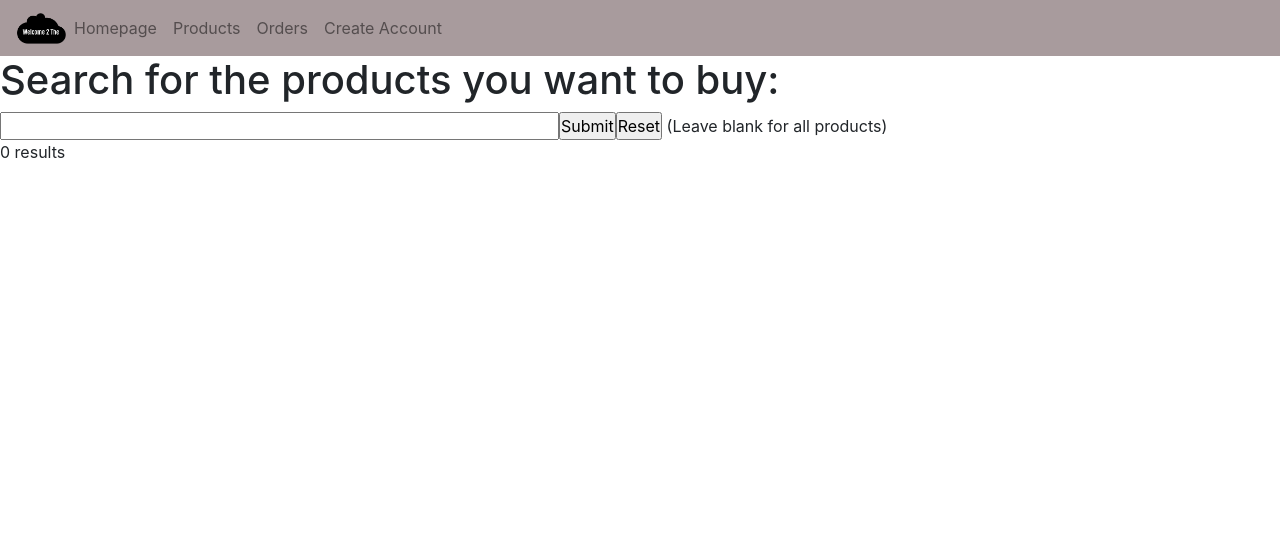
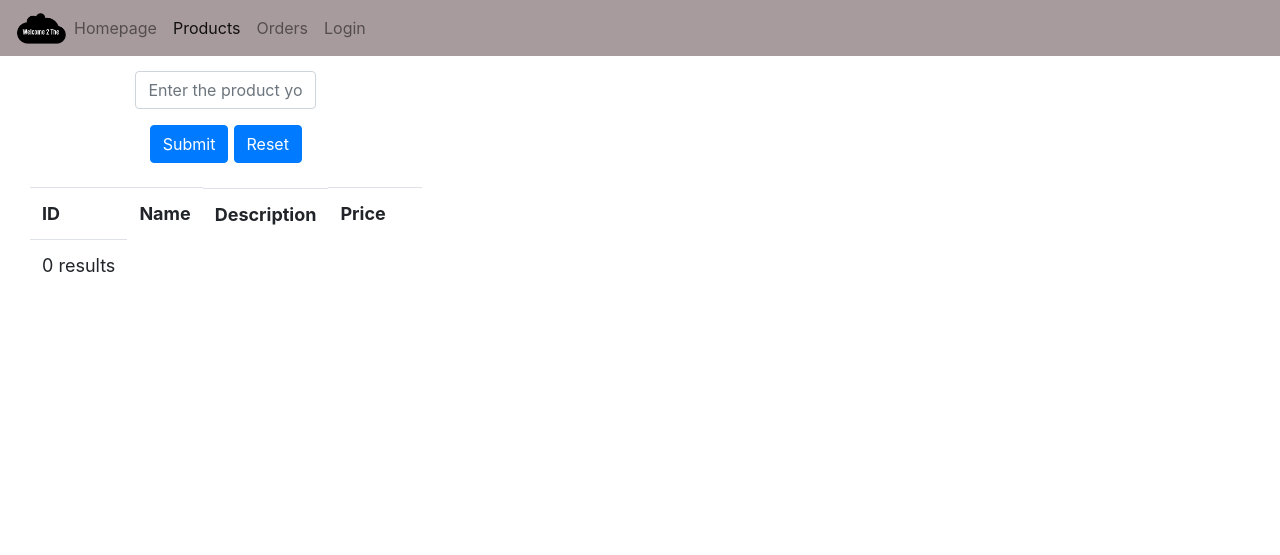
Before and after one commit to Nathan-Nesbitt/Welcome2TheCloud, a PHP site: page /src/listprod.php in a window 1280 px wide. Shown: the top 555 px of the page. Run offline with PHP 8.4, Linux system fonts and the light colour scheme; data that the repository does not hold is empty; some libraries are stand-ins or nearby versions.

Commit message:
Cleaned up ListProd

```diff
--- a/src/listprod.php
+++ b/src/listprod.php
@@ -1,19 +1,4 @@
-<!DOCTYPE html>
-<html>
-<head>
-	<title>Table with database</title>
-<head>
-	<body>
-		<table>
-			<tr>
-				<th></th>
-				<th></th>
-				<th></th>
-				<th></th>
-				<th></th>
-			<tr>
 <?php
-
 /*
 	Include the custom OOP file for connecting to the DB means
 	we don't have to do all of the checks again. It's also better
@@ -60,9 +45,13 @@
 		if ($result->num_rows > 0) {
     		while($row = $result->fetch_assoc()) {
 
-				echo "<tr><td>" . $row["productId"] . "</td><td>" . $row["productName"] . "</td><td>" . $row["productDesc"] . "</td><td>" . $row["productPrice"] . "</td><td>" .
-					 "<a href='addcart.php?id= ".$row["productId"]."&name=".urlencode($row["productName"]) . "&price=".number_format($row["productPrice"],2). "'>add to cart</a>"  .
-					 "<a href='product.php?id= ".$row["productId"] . "'>see more</a>" . "</td></tr>";
+				echo "<tr><td>" . $row["productId"] . "</td><td><a href='product.php?id= "
+					. $row["productId"] . "'>" . $row["productName"] .
+					"</a></td><td class='d-none d-sm-block'>" . $row["productDesc"] .
+					"</td><td>" . $row["productPrice"] . "</td><td>" .
+					"<a href='addcart.php?id= ".$row["productId"] . "&name=" .
+					urlencode($row["productName"]) . "&price=".number_format($row["productPrice"],2).
+					"'><button class='btn btn-success mb-2'>add to cart</button></a></td></tr>";
 
 				}
 			echo "</table>";
@@ -78,51 +67,113 @@
 
 <!DOCTYPE html>
 <html>
+
 <head>
+	<meta charset='UTF-8' />
+	<meta name='viewport' content='width=device-width, initial-scale=1.0, maximum-scale=1.0' />
+	<title>Products - Welcome2TheCloud</title>
+	<link rel="icon" type="image/png" href="images/Welcome2TheCloud.png" type="image/x-icon">
 	<link rel="stylesheet" href="shop.css">
 	<link rel="stylesheet" href="https://maxcdn.bootstrapcdn.com/bootstrap/4.0.0/css/bootstrap.min.css"
-<head>
+		integrity="sha384-Gn5384xqQ1aoWXA+058RXPxPg6fy4IWvTNh0E263XmFcJlSAwiGgFAW/dAiS6JXm" crossorigin="anonymous">
+	<link rel="stylesheet" href="https://cdnjs.cloudflare.com/ajax/libs/font-awesome/4.7.0/css/font-awesome.min.css">
+	<script src="https://code.jquery.com/jquery-3.2.1.slim.min.js"
+		integrity="sha384-KJ3o2DKtIkvYIK3UENzmM7KCkRr/rE9/Qpg6aAZGJwFDMVNA/GpGFF93hXpG5KkN" crossorigin="anonymous">
+	</script>
+	<script src="https://cdnjs.cloudflare.com/ajax/libs/popper.js/1.12.9/umd/popper.min.js"
+		integrity="sha384-ApNbgh9B+Y1QKtv3Rn7W3mgPxhU9K/ScQsAP7hUibX39j7fakFPskvXusvfa0b4Q" crossorigin="anonymous">
+	</script>
+	<script src="https://maxcdn.bootstrapcdn.com/bootstrap/4.0.0/js/bootstrap.min.js"
+		integrity="sha384-JZR6Spejh4U02d8jOt6vLEHfe/JQGiRRSQQxSfFWpi1MquVdAyjUar5+76PVCmYl" crossorigin="anonymous">
+	</script>
+</head>
+
 <body>
 	<nav class="navbar sticky-top navbar-expand-lg navbar-light">
 		<img alt="Brand" src="images/Welcome2TheCloud.png" style="width: 50px">
 		<button class="navbar-toggler" type="button" data-toggle="collapse" data-target="#navbarNav"
 			aria-controls="navbarNav" aria-expanded="false" aria-label="Toggle navigation">
+			<span class="navbar-toggler-icon"></span>
 		</button>
 		<div class="collapse navbar-collapse" id="navbarNav">
-                        <ul class="navbar-nav">
+			<ul id="navbar-ul" class="navbar-nav">
 				<li class="nav-item">
 					<a class="nav-link" href="/">Homepage<span class="sr-only"></span></a>
 				</li>
-                                <li class="nav-item">
+				<li class="nav-item active">
 					<a class="nav-link" href="listprod.php">Products</a>
 				</li>
 				<li class="nav-item">
 					<a class="nav-link" href="listorder.php">Orders</a>
 				</li>
 				<li class="nav-item">
-                                        <a class="nav-link" href="createAccount.html">Create Account</a>
+					<a id="login-nav" class="nav-link" href="login.html">Login</a>
 				</li>
 			</ul>
 		</div>
 	</nav>
-</body>
-
-<!DOCTYPE html>
-<html>
-<head>
- <body>
-	<h1>Search for the products you want to buy:</h1>
+	<div class="container-fluid">
+		<div class="row" id="Homepage">
+			<div class="col-lg-16 col-md-16 col-sm-16" align="center">
+				<div class="slide-content">
+					<div class="col-lg-6 col-md-6 col-sm-6 form-group">
 						<form method="get" action="listprod.php">
-		<input type="text" name="productName" size="50">
-		<input type="submit" value="Submit"><input type="reset" value="Reset"> (Leave blank for all products)
-
+							<div class="form-group">
+								<input type="text"
+									placeholder="Enter the product you want here...(Leave blank for all products)"
+									class="form-control" name="productName">
+							</div>
+							<div class="form-group">
+								<input type="submit" class="btn btn-primary mb-2" value="Submit">
+								<input type="reset" class="btn btn-primary mb-2" value="Reset">
+							</div>
 						</form>
- <body>
- </bodyhead>
+					</div>
+					<div class="col-lg-12 col-md-12 col-sm-12">
+						<table class="table">
+							<tr>
+								<th>ID</th>
+								<th>Name</th>
+								<th class="d-none d-sm-block">Description</th>
+								<th>Price</th>
+								<th></th>
+							<tr>
 								<?php
 								/* Runs the main function to print the tables */
 								printTableProd();
 							?>
+					</div>
+				</div>
+			</div>
+		</div>
+	</div>
+	</div>
+</body>
 
-	</body>
-	</html>
+<script src="https://cdn.jsdelivr.net/npm/js-cookie@beta/dist/js.cookie.min.js"></script>
+<script>
+	// Function to show the current user if they are logged in and change navbar //
+
+	function checkUser() {
+		var cookieExists = Cookies.get("loggedIn");
+		if (cookieExists) {
+
+			// Changes out the login for the Customer Page Navbar Button //
+			cookieExists = cookieExists.split(':');
+			// Gets the login element //
+			var loginElement = document.getElementById("login-nav");
+			// Changes the href and the name so it says the logged in users name
+			loginElement.href = 'customer.php';
+			loginElement.innerHTML = cookieExists[0];
+
+			// Add Admin Navbar Button //
+			newLi = '<li class="nav-item"><a class="nav-link" href="admin.php">Admin</a></li>';
+			$("#navbar-ul").append(newLi);
+
+			// Add the logout navbar button //
+			newLi = '<li class="nav-item"><a class="nav-link" href="logout.php">Logout</a></li>';
+			$("#navbar-ul").append(newLi);
+		}
+	}
+	checkUser();
+</script>
```
Lines whose indentation alone changed are shown as unchanged.
